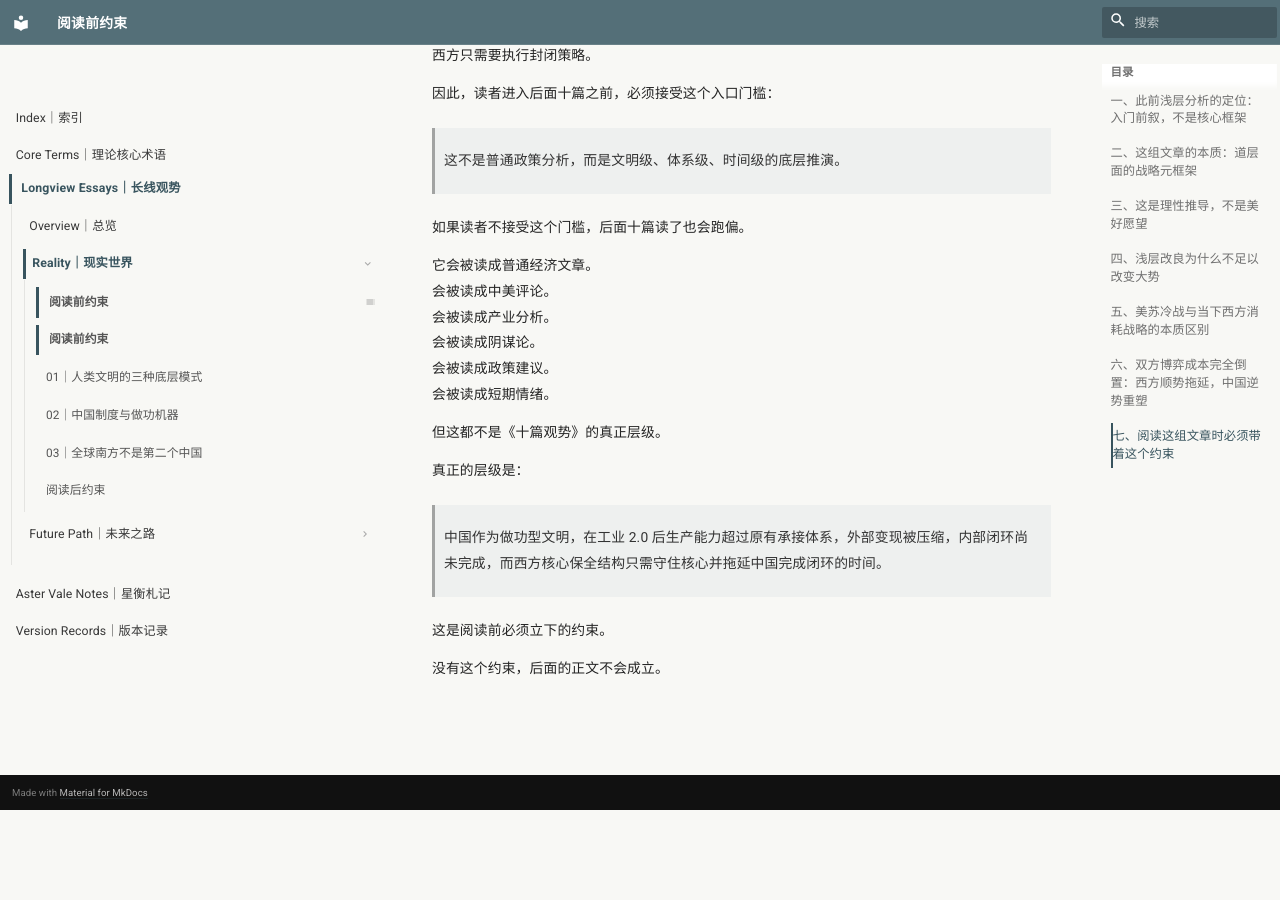
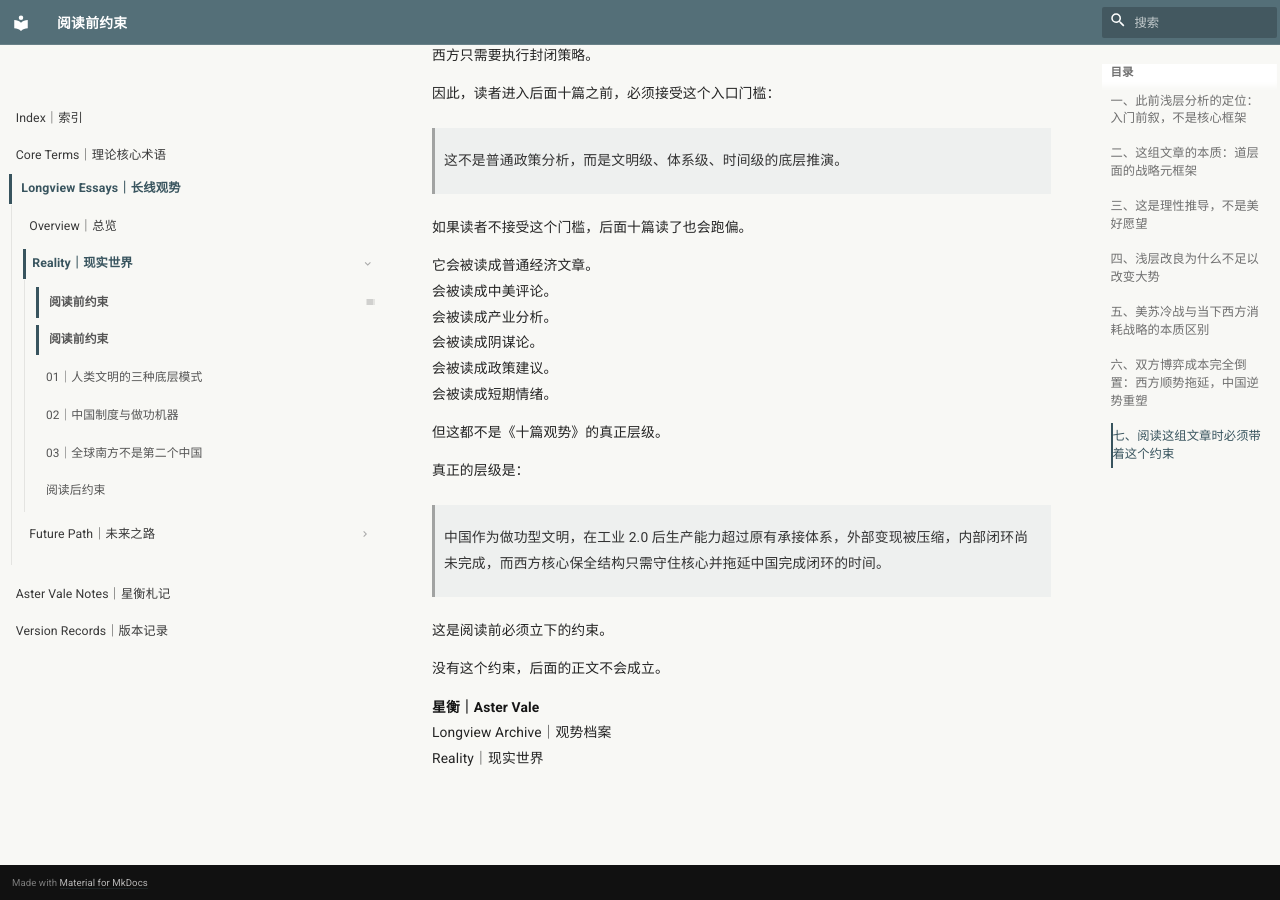
Before and after one commit to guanshi1688/longview-archive, an MkDocs documentation site: the page built from docs/essays/reality/00.md, in a window 1280 px wide and 900 px high, scrolled down 11367 px. Built offline with MkDocs 1.6.1 and Material for MkDocs 9.7.7, drawn with Linux system fonts in a browser that asks for light colours; before the commit the page ends 12177 px from its top, so only the background shows below that.

Commit message:
Add header section with title and archive information

```diff
--- a/docs/essays/reality/00.md
+++ b/docs/essays/reality/00.md
@@ -515,3 +515,8 @@
 这是阅读前必须立下的约束。
 
 没有这个约束，后面的正文不会成立。
+
+
+**星衡｜Aster Vale**
+Longview Archive｜观势档案
+Reality｜现实世界
```
